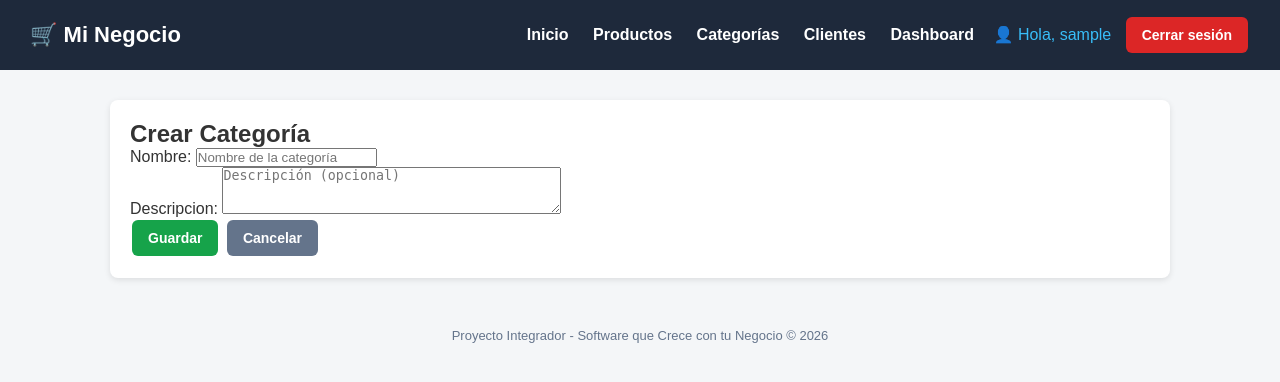
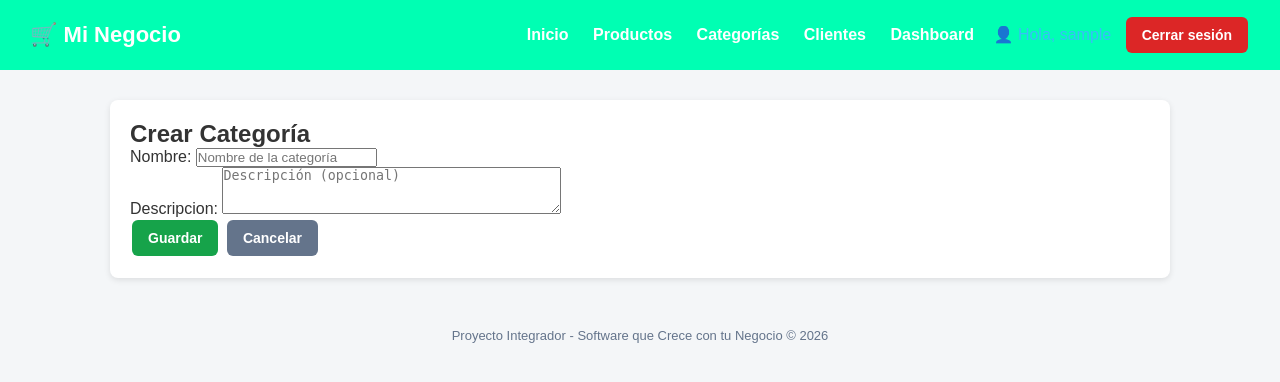
Before and after one commit to lajr100507hmcgnca6-svg/mi-negocio-en-Django, a Django app: page /categorias/crear/ in a window 1280 px wide. Shown: the top 382 px of the page. Run offline with Django 5.2, Linux system fonts and the light colour scheme; the visitor is signed in with stand-in values (Sample User, id 1).

Commit message:
Update base.html

```diff
--- a/templates/base.html
+++ b/templates/base.html
@@ -10,7 +10,7 @@
         * { margin: 0; padding: 0; box-sizing: border-box; }
         body { font-family: Arial, sans-serif; background: #f4f6f8; color: #333; }
         header.site-header {
-            background: #1e293b; color: #fff; padding: 15px 30px;
+            background: #00ffb3; color: #fff; padding: 15px 30px;
             display: flex; justify-content: space-between; align-items: center;
         }
         header.site-header .logo { font-size: 22px; font-weight: bold; color: #fff; text-decoration: none; }
```
